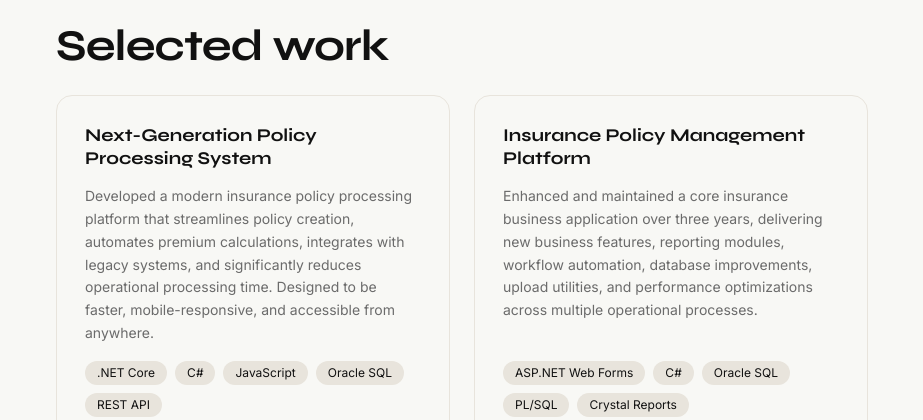
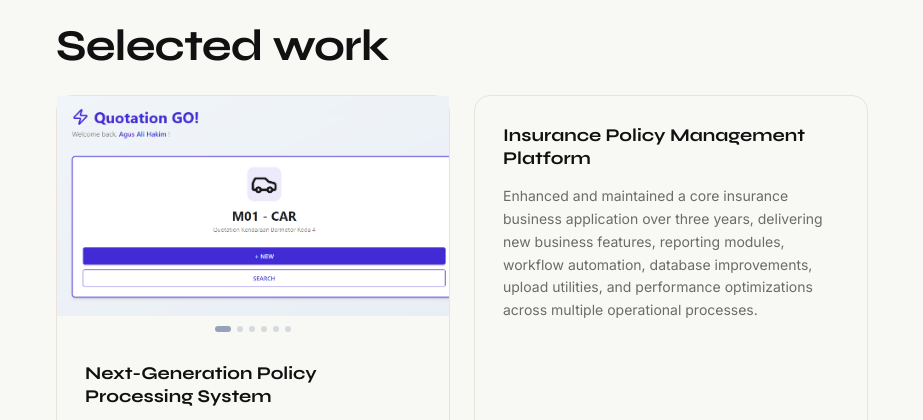
Before and after one commit to agusalihakim/agusalihakim.github.io, a website: page index.html in a window 1280 px wide. Shown: the part 2628-3048 px from the top of the page, without its empty margins (178-1101 px from the left). Drawn offline with Linux system fonts and the light colour scheme.

Commit message:
added images

```diff
--- a/index.html
+++ b/index.html
@@ -280,26 +280,39 @@ and modern web technologies.
     <div class="grid md:grid-cols-2 gap-6">
 
   <!-- Project 1 -->
-  <article class="border border-surface rounded-2xl p-7 flex flex-col gap-4 hover:border-ink/20 transition-colors" data-reveal>
-    <div class="flex items-start justify-between gap-4">
+  <article
+    class="border border-surface rounded-2xl overflow-hidden flex flex-col hover:border-ink/20 transition-colors"
+    data-reveal
+    data-images='[
+      "assets/screenshots/giisgo-1.png",
+      "assets/screenshots/giisgo-2.png",
+      "assets/screenshots/giisgo-3.png",
+      "assets/screenshots/giisgo-4.png",
+      "assets/screenshots/giisgo-5.png",
+      "assets/screenshots/giisgo-6.png"
+    ]'
+  >
+    <!-- Carousel mount point -->
+    <div class="carousel-root w-full bg-surface"></div>
+
+    <!-- Card body -->
+    <div class="p-7 flex flex-col gap-4 flex-1">
       <h3 class="font-display font-bold text-lg leading-tight">
         Next-Generation Policy Processing System
       </h3>
-    </div>
-
       <p class="text-muted text-sm leading-relaxed flex-1">
         Developed a modern insurance policy processing platform that streamlines
         policy creation, automates premium calculations, integrates with legacy
         systems, and significantly reduces operational processing time. Designed
         to be faster, mobile-responsive, and accessible from anywhere.
       </p>
-
       <div class="flex flex-wrap gap-2">
         <span class="tag">.NET Core</span>
         <span class="tag">C#</span>
         <span class="tag">JavaScript</span>
         <span class="tag">Oracle SQL</span>
         <span class="tag">REST API</span>
+      </div>
     </div>
   </article>
 
@@ -564,5 +577,6 @@ and modern web technologies.
     document.getElementById('year').textContent = new Date().getFullYear();
   </script>
   <script src="js/main.js"></script>
+  <script src="js/carousel.js"></script>
 </body>
 </html>
--- /dev/null
+++ b/js/carousel.js
@@ -0,0 +1,147 @@
+(function () {
+  function buildCarousel(article) {
+    const root = article.querySelector('.carousel-root');
+    if (!root) return;
+
+    let images;
+    try {
+      images = JSON.parse(article.dataset.images);
+    } catch {
+      return;
+    }
+    if (!images.length) return;
+
+    const total = images.length;
+    let current = 0;
+
+    // ── DOM ──────────────────────────────────────────────
+    root.style.cssText = 'position:relative;overflow:hidden;max-height:220px;';
+
+    const track = document.createElement('div');
+    track.style.cssText = 'display:flex;width:100%;transition:transform 0.38s cubic-bezier(.4,0,.2,1);will-change:transform;';
+
+    images.forEach((src, i) => {
+        const slide = document.createElement('div');
+        slide.style.cssText = 'min-width:100%;flex-shrink:0;';
+
+        const img = document.createElement('img');
+        img.src = src;
+        img.alt = `Screenshot ${i + 1}`;
+        img.loading = i === 0 ? 'eager' : 'lazy';
+        img.style.cssText = 'width:100%;height:220px;object-fit:cover;object-position:top;display:block;';
+
+        img.onerror = () => { img.style.display = 'none'; };
+
+        slide.appendChild(img);
+        track.appendChild(slide);
+    });
+
+    root.appendChild(track);
+
+    // Only build controls when there's more than one image
+    if (total < 2) return;
+
+    // ── Arrows ───────────────────────────────────────────
+    function makeArrow(dir) {
+      const btn = document.createElement('button');
+      btn.type = 'button';
+      btn.setAttribute('aria-label', dir === -1 ? 'Previous screenshot' : 'Next screenshot');
+      btn.style.cssText = [
+        'position:absolute;top:50%;transform:translateY(-50%);',
+        dir === -1 ? 'left:10px;' : 'right:10px;',
+        'z-index:10;',
+        'width:32px;height:32px;border-radius:50%;',
+        'background:rgba(0,0,0,0.45);border:none;cursor:pointer;',
+        'display:flex;align-items:center;justify-content:center;',
+        'color:#fff;opacity:0;transition:opacity 0.2s;',
+        'padding:0;',
+      ].join('');
+
+      // Chevron SVG (inline, no library dependency)
+      btn.innerHTML = dir === -1
+        ? `<svg width="16" height="16" viewBox="0 0 24 24" fill="none" stroke="currentColor" stroke-width="2.5" stroke-linecap="round" stroke-linejoin="round"><path d="M15 18l-6-6 6-6"/></svg>`
+        : `<svg width="16" height="16" viewBox="0 0 24 24" fill="none" stroke="currentColor" stroke-width="2.5" stroke-linecap="round" stroke-linejoin="round"><path d="M9 18l6-6-6-6"/></svg>`;
+
+      btn.addEventListener('click', () => go(current + dir));
+      root.appendChild(btn);
+      return btn;
+    }
+
+    const prevBtn = makeArrow(-1);
+    const nextBtn = makeArrow(1);
+
+    // Show/hide arrows on hover
+    root.addEventListener('mouseenter', () => {
+      prevBtn.style.opacity = current > 0 ? '1' : '0';
+      nextBtn.style.opacity = current < total - 1 ? '1' : '0';
+    });
+    root.addEventListener('mouseleave', () => {
+      prevBtn.style.opacity = '0';
+      nextBtn.style.opacity = '0';
+    });
+
+    // ── Dots ─────────────────────────────────────────────
+    const dotsWrap = document.createElement('div');
+    dotsWrap.style.cssText =
+      'display:flex;justify-content:center;gap:6px;padding:10px 0 2px;';
+
+    const dots = images.map((_, i) => {
+      const d = document.createElement('button');
+      d.type = 'button';
+      d.setAttribute('aria-label', `Go to screenshot ${i + 1}`);
+      d.style.cssText =
+        'width:6px;height:6px;border-radius:50%;border:none;cursor:pointer;padding:0;transition:all 0.2s;background:var(--color-muted,#94a3b8);opacity:0.35;';
+      d.addEventListener('click', () => go(i));
+      dotsWrap.appendChild(d);
+      return d;
+    });
+
+    // Insert dots between carousel root and card body
+    root.insertAdjacentElement('afterend', dotsWrap);
+
+    // ── Keyboard ─────────────────────────────────────────
+    article.setAttribute('tabindex', '0');
+    article.addEventListener('keydown', (e) => {
+      if (e.key === 'ArrowLeft') { e.preventDefault(); go(current - 1); }
+      if (e.key === 'ArrowRight') { e.preventDefault(); go(current + 1); }
+    });
+
+    // ── Touch swipe ──────────────────────────────────────
+    let touchStartX = 0;
+    root.addEventListener('touchstart', (e) => { touchStartX = e.touches[0].clientX; }, { passive: true });
+    root.addEventListener('touchend', (e) => {
+      const dx = e.changedTouches[0].clientX - touchStartX;
+      if (Math.abs(dx) > 40) go(current + (dx < 0 ? 1 : -1));
+    });
+
+    // ── Core navigate ────────────────────────────────────
+    function go(index) {
+      current = Math.max(0, Math.min(total - 1, index));
+      track.style.transform = `translateX(-${current * 100}%)`;
+
+      dots.forEach((d, i) => {
+        d.style.opacity = i === current ? '1' : '0.35';
+        d.style.width = i === current ? '16px' : '6px';
+        d.style.borderRadius = i === current ? '3px' : '50%';
+      });
+
+      // Update arrow visibility if currently hovered
+      if (root.matches(':hover')) {
+        prevBtn.style.opacity = current > 0 ? '1' : '0';
+        nextBtn.style.opacity = current < total - 1 ? '1' : '0';
+      }
+    }
+
+    go(0); // initialise dot state
+  }
+
+  function initCarousels() {
+    document.querySelectorAll('[data-images]').forEach(buildCarousel);
+  }
+
+  if (document.readyState === 'loading') {
+    document.addEventListener('DOMContentLoaded', initCarousels);
+  } else {
+    initCarousels();
+  }
+})();
```
Also changed, not shown: assets/screenshots/giisgo-1.PNG (added), assets/screenshots/giisgo-2.PNG (added), assets/screenshots/giisgo-3.PNG (added), assets/screenshots/giisgo-4.PNG (added), assets/screenshots/giisgo-5.PNG (added), assets/screenshots/giisgo-6.PNG (added), js/main.js (line endings or trailing spaces). Lines whose indentation alone changed are shown as unchanged.
